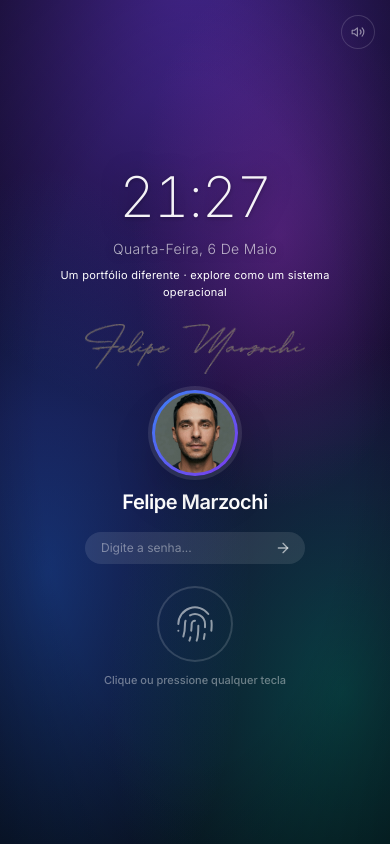
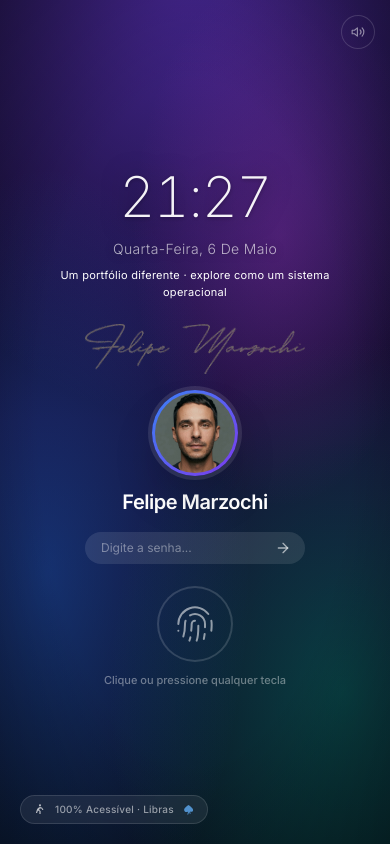
Before and after one commit to Fmarzochi/PortfolioFelipeMarzochi, a Next.js app: page / in a window 390 px wide. Built offline with nearby package versions, Linux system fonts and the light colour scheme.

Commit message:
feat: adiciona badge de acessibilidade na tela de lock
Exibe indicador sutil no canto inferior esquerdo com icone de
acessibilidade, simbolo de Libras (mao) e texto 100% Acessivel
Libras. Visivel em mobile e desktop com backdrop blur e animacao
de entrada suave.

```diff
--- a/src/components/os/LockScreen.tsx
+++ b/src/components/os/LockScreen.tsx
@@ -248,6 +248,28 @@ export const LockScreen = ({ onUnlock }: LockScreenProps) => {
           <span className="text-[11px] text-white/65 tracking-wide">Deslize para cima</span>
         </motion.div>
       )}
+
+      {/* ── Badge de Acessibilidade ───────────────────────────────────────── */}
+      <motion.div
+        initial={{ opacity: 0, y: 6 }}
+        animate={{ opacity: 1, y: 0 }}
+        transition={{ delay: 1.0 }}
+        className="absolute bottom-5 left-5 flex items-center gap-2 rounded-full px-3 py-1.5 pointer-events-none"
+        style={{ background: 'rgba(255,255,255,0.07)', border: '1px solid rgba(255,255,255,0.12)', backdropFilter: 'blur(10px)' }}
+        aria-label="Site 100% acessível com suporte a Libras"
+        role="note"
+      >
+        <svg viewBox="0 0 24 24" fill="none" xmlns="http://www.w3.org/2000/svg" width="14" height="14" aria-hidden="true">
+          <circle cx="12" cy="4" r="1.8" fill="rgba(255,255,255,0.7)" />
+          <path d="M9 8.5C9 8.5 7 9.5 6.5 12L5 17H7L8.5 13L11 14V19H13V13.5L10.5 12L11.5 9.5H14.5L16 12H18L16 8.5C16 8.5 14.5 7 12 7C10.5 7 9 8.5 9 8.5Z" fill="rgba(255,255,255,0.7)" />
+        </svg>
+        <span className="text-[10px] font-medium tracking-wide" style={{ color: 'rgba(255,255,255,0.55)' }}>
+          100% Acessível · Libras
+        </span>
+        <svg viewBox="0 0 20 20" fill="none" xmlns="http://www.w3.org/2000/svg" width="13" height="13" aria-hidden="true">
+          <path d="M10 3C10 3 7 5 4.5 7.5C3 9 3 11 4 12.5C5.5 14.5 8 14 9.5 13C9.5 13 9 15 8.5 16.5C8 18 9 18.5 9.5 17.5C10 16.5 11 14 11 14C11 14 11.5 15.5 12 16.5C12.5 17.5 13.5 17 13 15.5C12.7 14.5 12.5 13 12.5 13C13.5 13.8 15.5 14 16.5 12.5C17.5 11 17 9 15.5 7.5C13 5 10 3 10 3Z" fill="rgba(100,180,255,0.75)" />
+        </svg>
+      </motion.div>
     </div>
   );
 };
```
